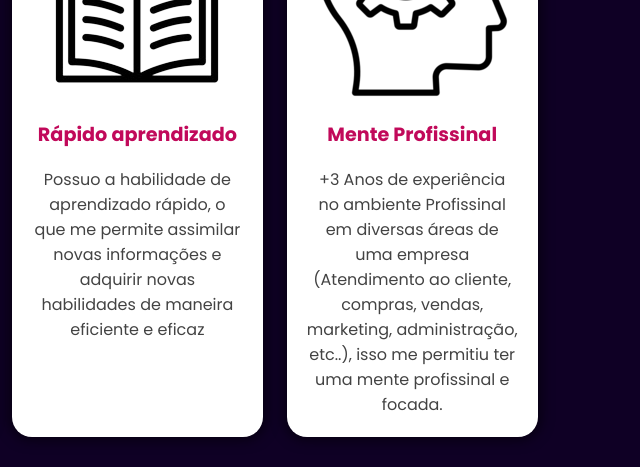
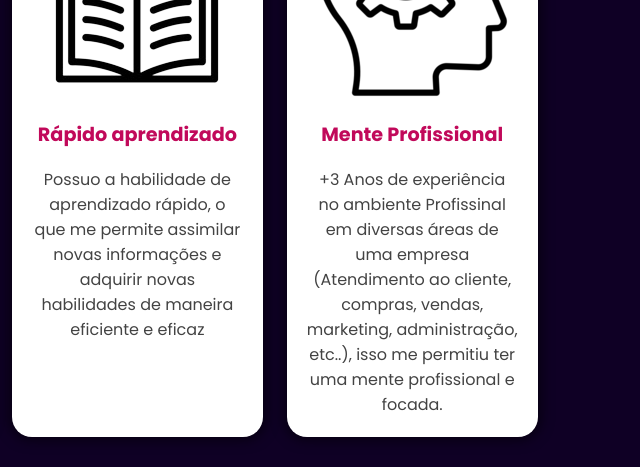
Before and after one commit to HerikR0drigues/landingpage, a plain HTML site: page index.html in a window 1280 px wide. Shown: the part 1080-1547 px from the top of the page, 640-1280 px from the left. Drawn offline with nearby package versions, Linux system fonts and the light colour scheme.

Commit message:
Update index.html

```diff
--- a/index.html
+++ b/index.html
@@ -128,11 +128,11 @@
                     <img src="src/images/mind.png" alt="">
 
                     <h4 class="skill-title">
-                        Mente Profissinal
+                        Mente Profissional
                     </h4>
 
                     <span class="skill-description">
-                        +3 Anos de experiência no ambiente Profissinal em diversas áreas de uma empresa (Atendimento ao cliente, compras, vendas, marketing, administração, etc..), isso me permitiu ter uma mente profissinal e focada.
+                        +3 Anos de experiência no ambiente Profissinal em diversas áreas de uma empresa (Atendimento ao cliente, compras, vendas, marketing, administração, etc..), isso me permitiu ter uma mente profissional e focada.
                     </span>
                 </div>
             </div>
```
